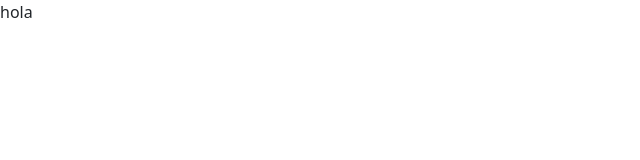
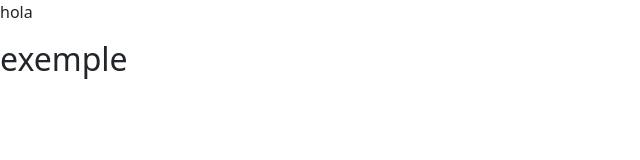
Before and after one commit to Dgrozama/Dgrozama.github.io, a plain HTML site: page index.html in a window 1280 px wide. Shown: the whole page, without its empty margins (0-640 px from the left). Drawn offline with nearby package versions, Linux system fonts and the light colour scheme.

Commit message:
Update index.html

```diff
--- a/GrozaMateescuPortfolio.html
+++ b/index.html
@@ -18,7 +18,7 @@
     <p>hola</p>
 
 
-
+    <h2>exemple</h2>
 
 
 
```
